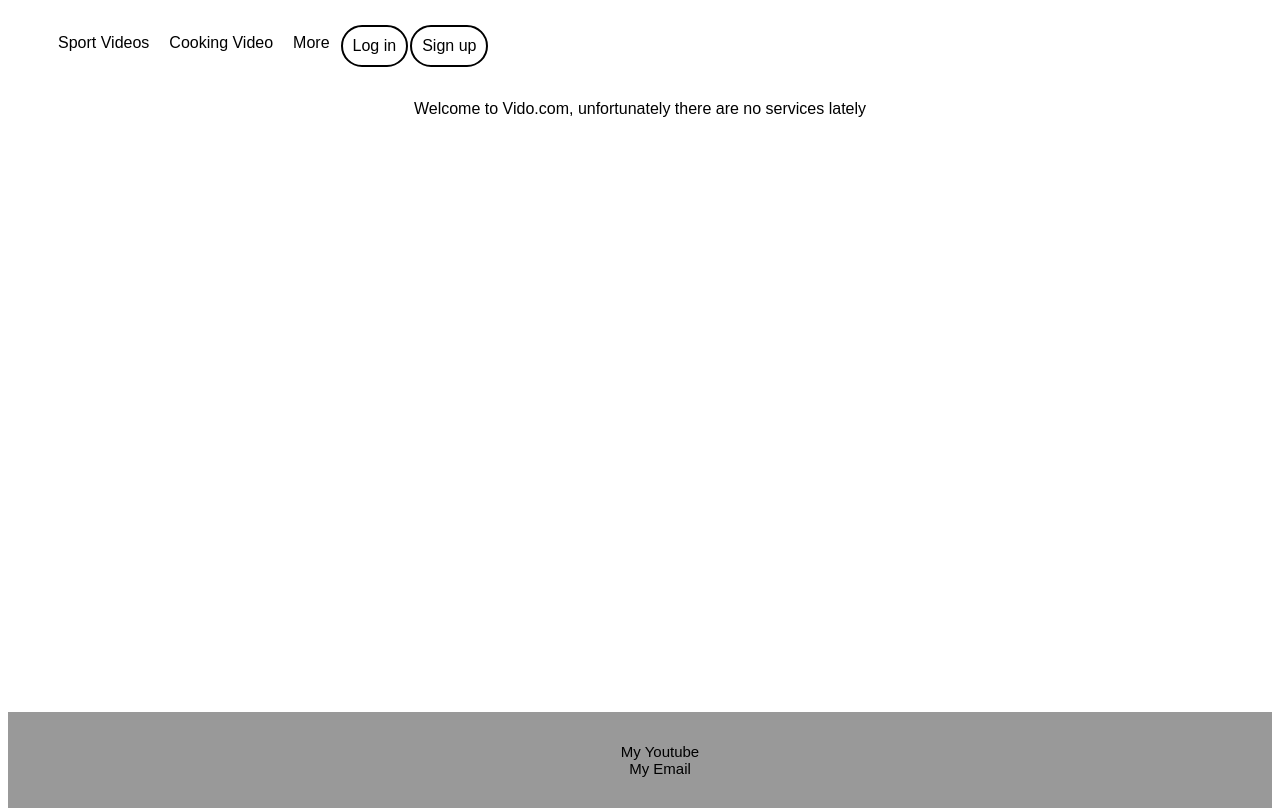
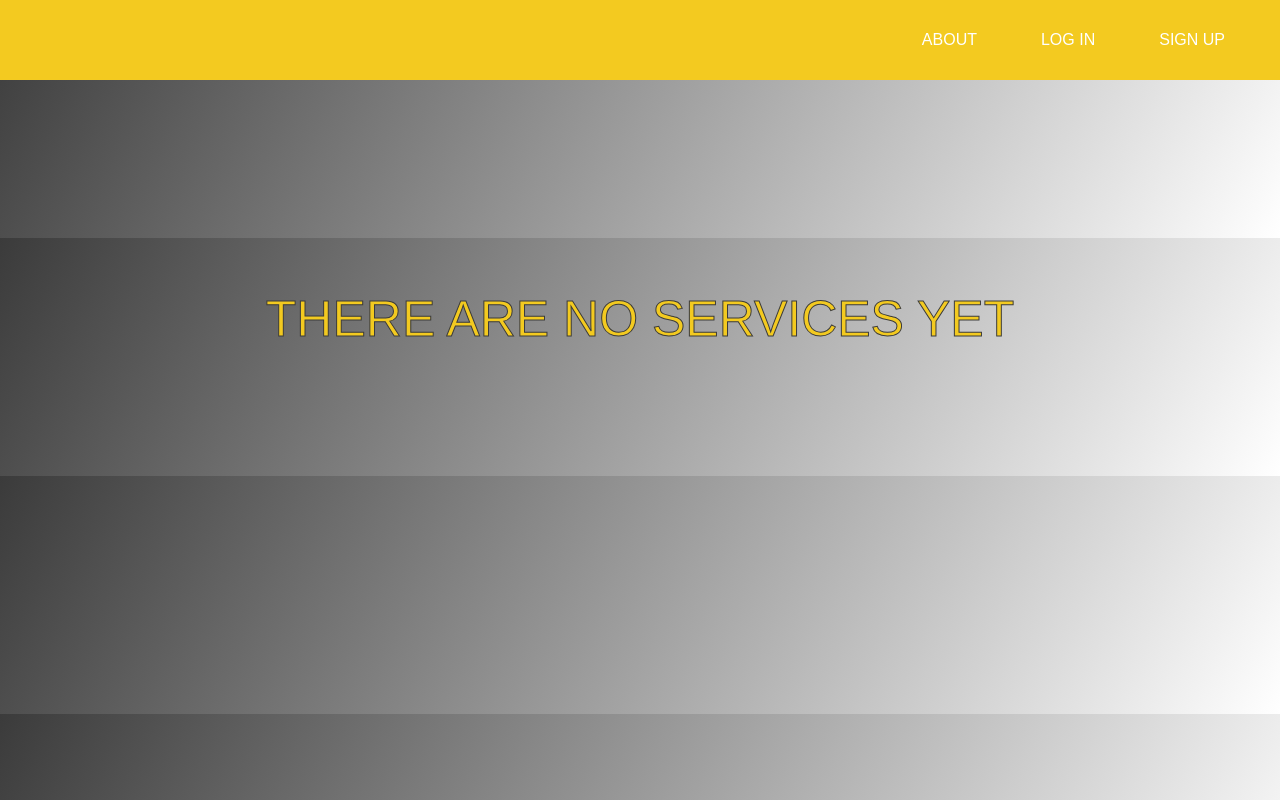
Before and after one commit to Froggyman1524/Home-to-all, a plain HTML site: page index.html in a window 1280 px wide. Drawn offline with Linux system fonts and the light colour scheme.

```diff
--- /dev/null
+++ b/css/about.css
@@ -0,0 +1,3 @@
+html, body{
+	margin: 0px;
+}
--- a/css/style.css
+++ b/css/style.css
@@ -1,60 +1,71 @@
-html{
-	height: 100%
+html, body{
+	margin: 0px;
 }
 body{
-	min-height: 100%;
-	display: flex;
-	flex-direction: column;
+	margin-top: 0;
+	background: linear-gradient(120deg, #3b3b3b, white);
 }
-header ul{
-	display: inline-flex;
+.Contaner{
+	width: 100%;
+	margin: 0 auto;
 }
-header ul li{
+header{
+	background-color: #f3ca20;
+	margin-left: 0px;
+}
+header::after{
+	display: table;
+	content: '';
+	clear: both;
+}
+nav{
+	float: right;
+}
+nav ul{
+	margin:10;
+	padding: 5px;
+	list-style: none;
+}
+nav li{
+	display: inline-block;
 	margin: 10px;
-	list-style-type: none;
+	margin-right: 50px;
+}
+nav a{
+	color: white;
 	text-decoration: none;
-	color: black;
+	text-transform: uppercase;
 	font-family: sans-serif;
 }
-a{
-	text-decoration: none;
+a:hover{
 	color: black;
 }
-.Login{
-	padding: 0px;
-	background-color: white;
+.signup:hover{
+	border-bottom: 1px solid black;
+
+}
+.login:hover{
+	border-bottom: 1px solid black;
+}
+.about:hover{
+	border-bottom: 1px solid black;
+}
+.header-img{
+	size: 0px;
+}
+.no-service{
 	font-family: sans-serif;
-	border: 2px solid black;
-	margin: 1px;
-	border-radius: 150px;
+	font-size: 50px;
+	text-transform: uppercase;
+	text-align: center;
+	color: #f3ca20;
+	position: relative;
+	top: 160px;
 }
-.Login:hover{
-	background-color: #7ed689;
+@supports (-webkit-text-stroke: 1px black) {
+
+  .no-service {
+    -webkit-text-stroke: 1px #3b3b3b;
+    -webkit-text-fill-color: #f3ca20;
+  }
 }
-.Signup{
-		padding: 0px;
-	background-color: white;
-	font-family: sans-serif;
-	border: 2px solid black;
-	margin: 1px;
-	border-radius: 150px;
-}
-.Signup:hover{
-	background-color: #7ed689;
-}
-p{
-	text-align: center;
-	font-family: sans-serif;
-}
-footer{
-	margin-top: auto;
-	padding: 15px;
-	background-color: #999999
-}
-footer ul li{
-	color: #fff;
-	font-family: sans-serif;
-	list-style-type: none;
-	text-align: center;
-	font-size: 15px;
-}
--- a/index.html
+++ b/index.html
@@ -1,31 +1,23 @@
 <!DOCTYPE html>
 <html>
 <head>
-	<title>
-		vido.com
-	</title>
+	<title></title>
 	<link rel="stylesheet" type="text/css" href="css/style.css">
 </head>
 <body>
-<div class="Header">
-<header>
-	<ul>
-		<!--Top Part-->
-		<li><a href="pages/sports.html">Sport Videos</a></li>
-		<li>Cooking Video</li>
-		<li>More</li>
-		<!--Sign up and log in-->
-
-		<div class="Login"><li><a href="pages/login.html">Log in</a></li></div>
-		<div class="Signup"><li><a href="pages/signup.html">Sign up</a></li></div>
-	</ul>
-</header>
-</div>
-	<p><img src="">Welcome to Vido.com, unfortunately there are no services lately</p>
-	<footer><ul>
-		<li><a href="https://www.youtube.com/watch?v=17ZLhgNcEZY" target="_blank">My Youtube</a></li>
-		<li><a href="https://mail.google.com/mail/u/0/#inbox">My Email</a></li>
-	</ul>
-</footer>
+	<header>
+		<div class="Container">
+			<nav>
+				<ul>
+                    <li class="about"><a href="About.html">About</a></li>
+					<li class="login"><a href="pages/login.html">LOG IN</a></li>
+					<li class="signup"><a href="pages/signup.html">SIGN UP</a></li>
+				</ul>
+			</nav>
+		</div>
+	</header>
+	<div class="no-service">
+		<p>There are no services yet</p>
+	</div>
 </body>
 </html>
```
Also changed, not shown: About.html (added, +14 -0 lines), img/mountain.jpg (added), pages/More.html (added), pages/Shoes.html (added), pages/sports.html (deleted).
